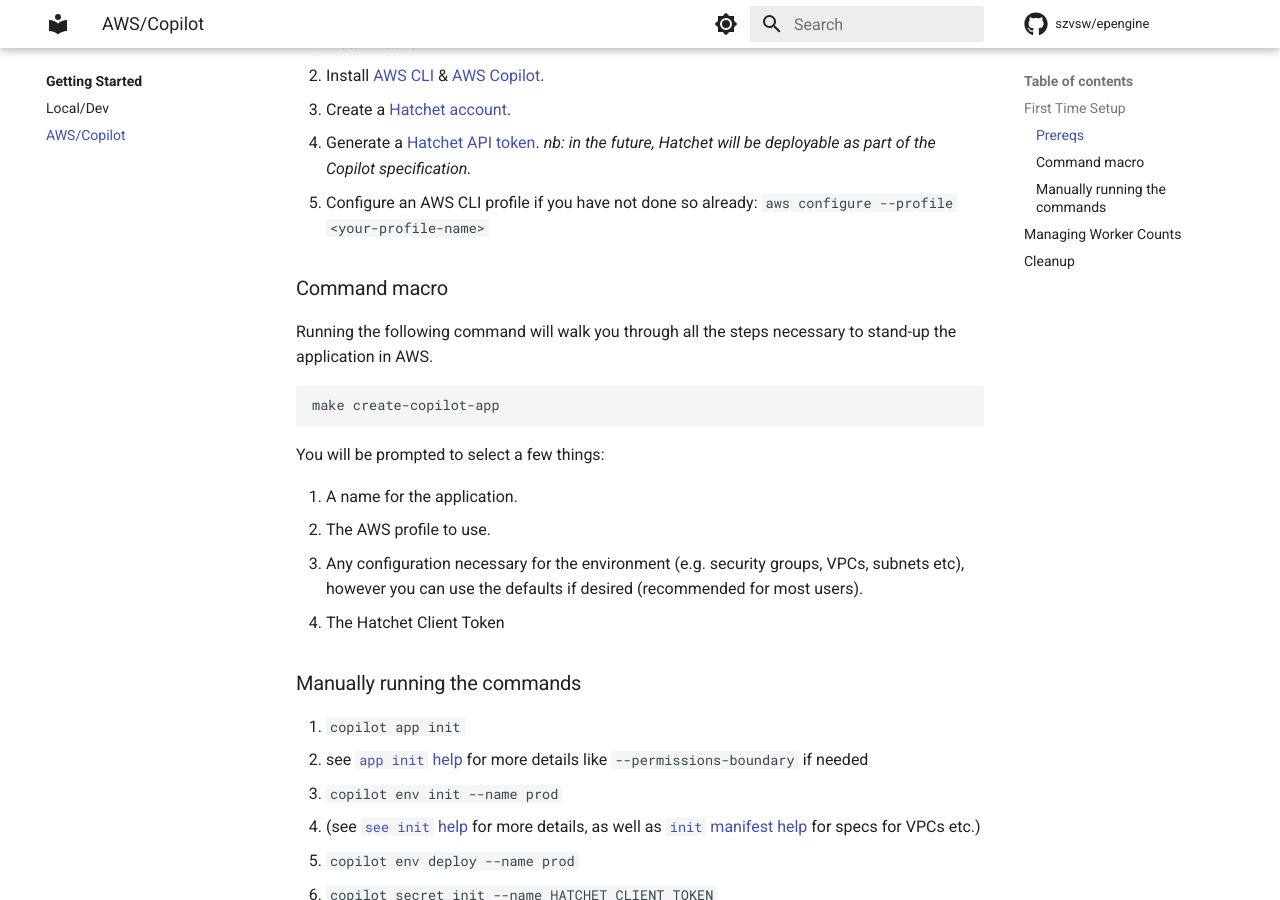
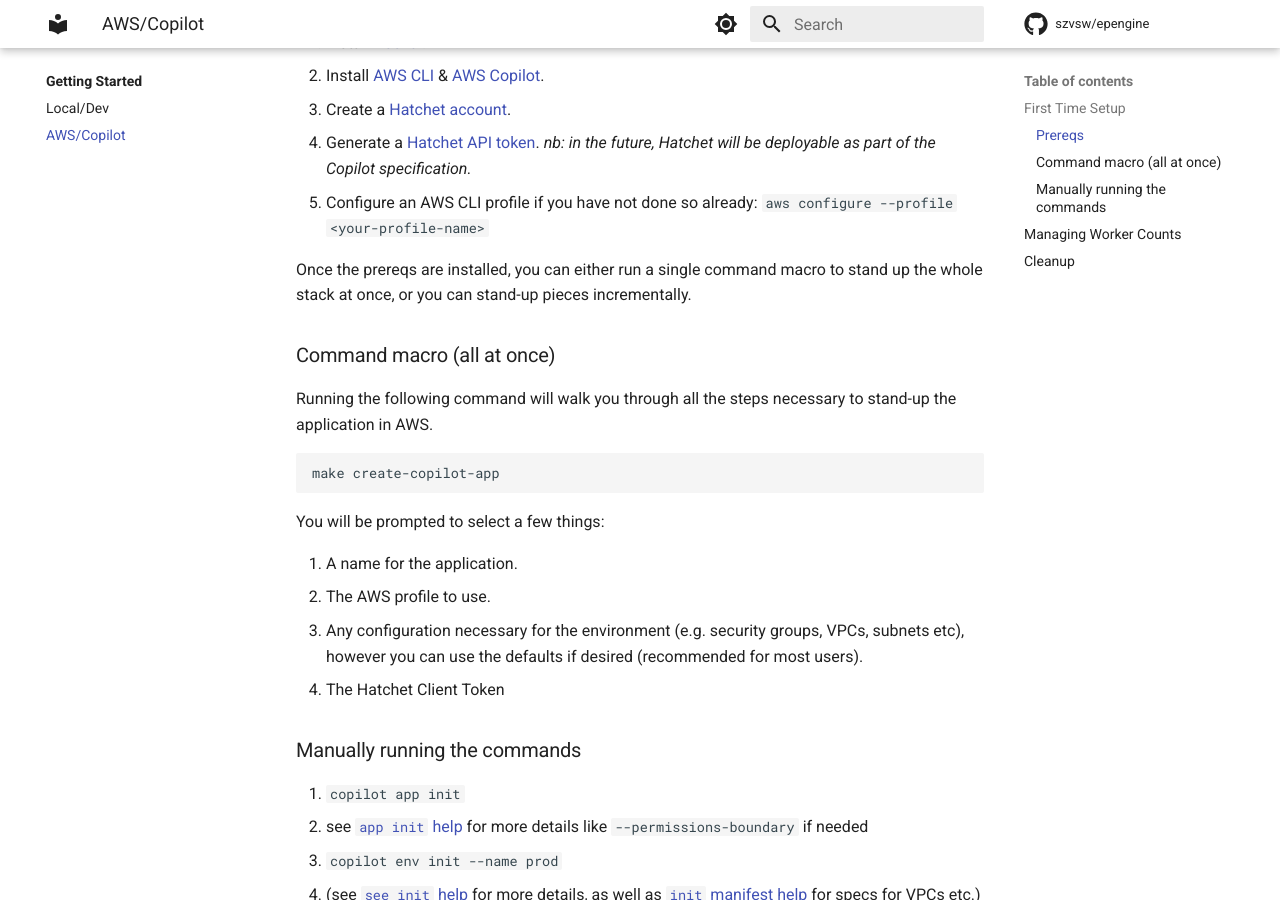
Before and after one commit to szvsw/epengine, an MkDocs documentation site: the page built from docs/getting-started/copilot.md, in a window 1280 px wide and 900 px high, scrolled down 336 px. Built offline with MkDocs 1.6.1 and Material for MkDocs 9.7.7, drawn with Linux system fonts in a browser that asks for light colours; comment, search, counter and statistics services are not loaded.

Commit message:
update docs

```diff
--- a/docs/getting-started/copilot.md
+++ b/docs/getting-started/copilot.md
@@ -10,7 +10,9 @@
 1. Generate a [Hatchet API token](https://cloud.onhatchet.run/tenant-settings/api-tokens). _nb: in the future, Hatchet will be deployable as part of the Copilot specification._
 1. Configure an AWS CLI profile if you have not done so already: `aws configure --profile <your-profile-name>`
 
-### Command macro
+Once the prereqs are installed, you can either run a single command macro to stand up the whole stack at once, or you can stand-up pieces incrementally.
+
+### Command macro (all at once)
 
 Running the following command will walk you through all the steps necessary to stand-up the application in AWS.
 
```
